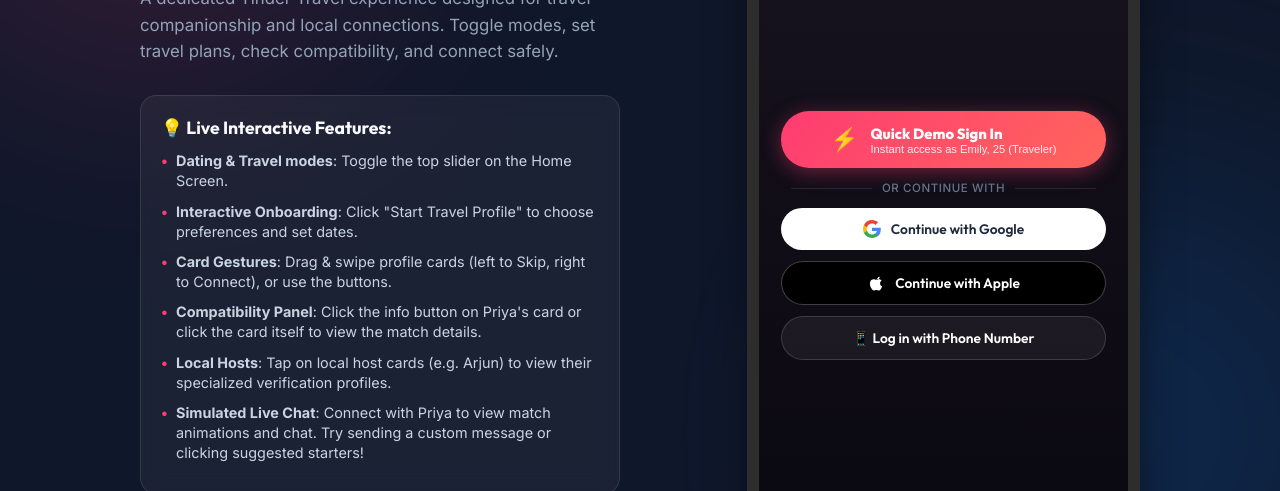
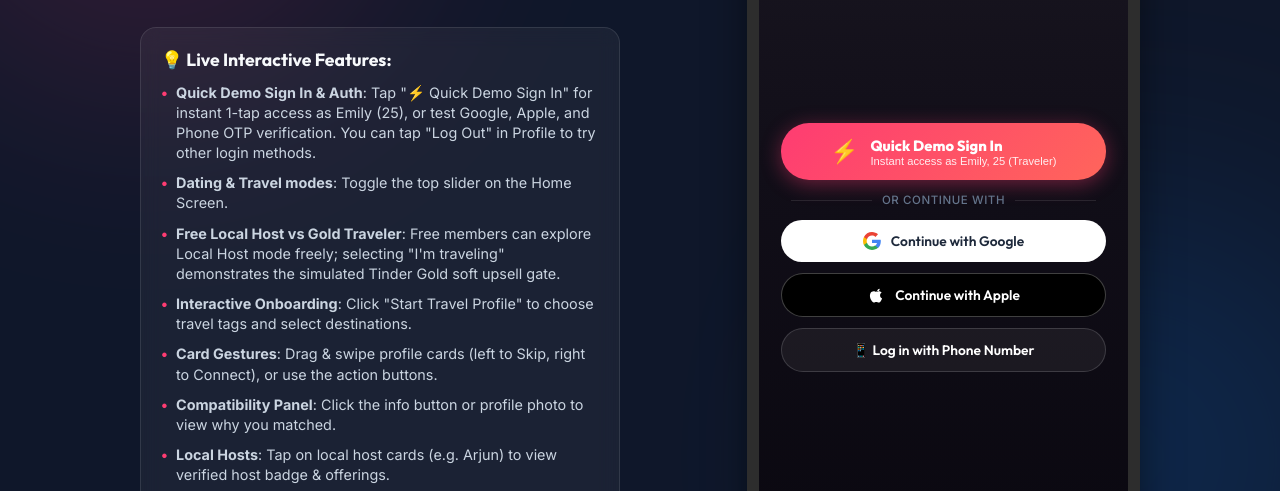
Before and after one commit to draunzer9/TInder-Travel, a plain HTML site: page index.html in a window 1280 px wide. Shown: the part 309-800 px from the top of the page. Drawn offline with Linux system fonts and the light colour scheme.

Commit message:
Update Live Interactive Features list to explain Quick Demo Sign In, auth options, and Gold gating

```diff
--- a/index.html
+++ b/index.html
@@ -40,12 +40,14 @@
       <div class="instructions-box">
         <h3>💡 Live Interactive Features:</h3>
         <ul>
+          <li><strong>Quick Demo Sign In & Auth</strong>: Tap "⚡ Quick Demo Sign In" for instant 1-tap access as Emily (25), or test Google, Apple, and Phone OTP verification. You can tap "Log Out" in Profile to try other login methods.</li>
           <li><strong>Dating & Travel modes</strong>: Toggle the top slider on the Home Screen.</li>
-          <li><strong>Interactive Onboarding</strong>: Click "Start Travel Profile" to choose preferences and set dates.</li>
-          <li><strong>Card Gestures</strong>: Drag & swipe profile cards (left to Skip, right to Connect), or use the buttons.</li>
-          <li><strong>Compatibility Panel</strong>: Click the info button on Priya's card or click the card itself to view the match details.</li>
-          <li><strong>Local Hosts</strong>: Tap on local host cards (e.g. Arjun) to view their specialized verification profiles.</li>
-          <li><strong>Simulated Live Chat</strong>: Connect with Priya to view match animations and chat. Try sending a custom message or clicking suggested starters!</li>
+          <li><strong>Free Local Host vs Gold Traveler</strong>: Free members can explore Local Host mode freely; selecting "I'm traveling" demonstrates the simulated Tinder Gold soft upsell gate.</li>
+          <li><strong>Interactive Onboarding</strong>: Click "Start Travel Profile" to choose travel tags and select destinations.</li>
+          <li><strong>Card Gestures</strong>: Drag & swipe profile cards (left to Skip, right to Connect), or use the action buttons.</li>
+          <li><strong>Compatibility Panel</strong>: Click the info button or profile photo to view why you matched.</li>
+          <li><strong>Local Hosts</strong>: Tap on local host cards (e.g. Arjun) to view verified host badge & offerings.</li>
+          <li><strong>Simulated Live Chat</strong>: Connect with a traveler to trigger match celebrations and real-time interactive chat with suggested conversation starters!</li>
         </ul>
       </div>
     </div>
```
